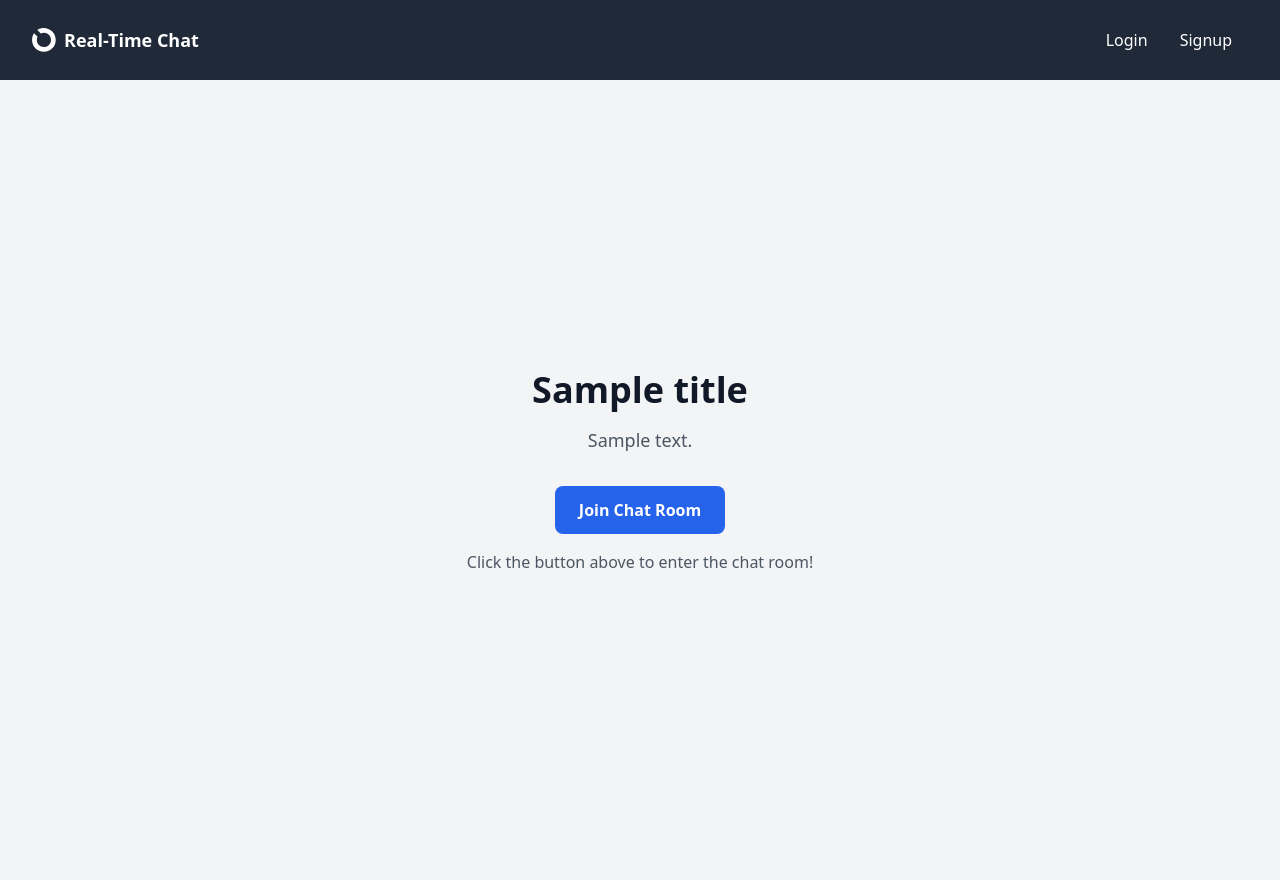
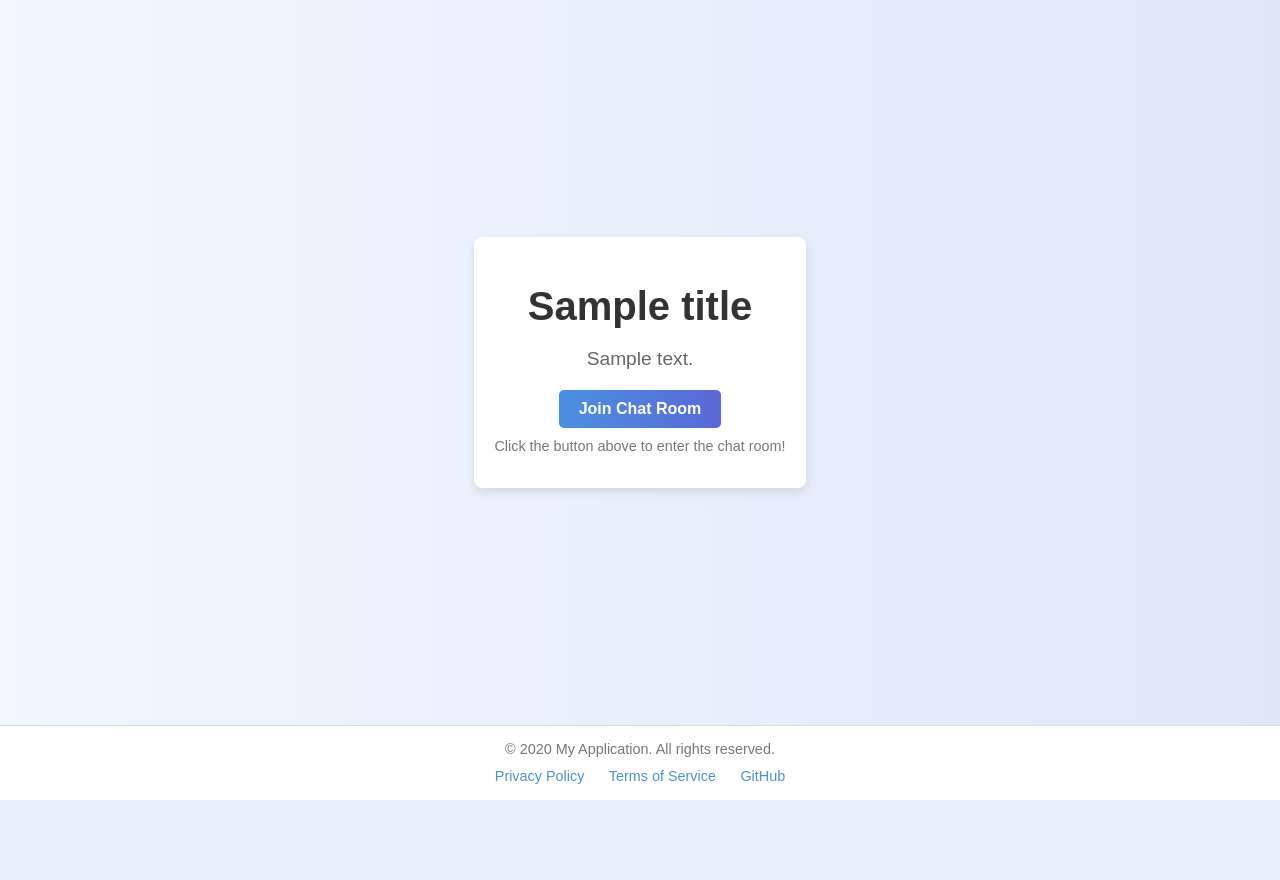
Before and after one commit to wawerks/DjangoProject, a Django app: template DjangoProject-App1/a_rtchat/templates/a_rtchat/index.html in a window 1280 px wide. After the commit the page ends 800 px from the top, so only its background shows below. Run offline with Django 5.2, Linux system fonts and the light colour scheme; the template is opened without the code that fills it: most values are stand-ins (such as "Sample title", 1, 10 or a date in 2020); parts of the project's set-up code (start-up, migrations or seed data) failed here and were passed over; some libraries are stand-ins or nearby versions.

Commit message:
added footer

```diff
--- a/DjangoProject-App1/a_core/settings.py
+++ b/DjangoProject-App1/a_core/settings.py
@@ -107,7 +107,7 @@ CHANNEL_LAYERS = {
 DATABASES = {
     'default': {
         'ENGINE': 'django.db.backends.sqlite3',
-        'NAME': Path('c:/Users/Rhowin/Desktop/120 Project/DjangoProject-App2/ab_core/db.sqlite3'),
+        'NAME': Path('C:/Users/Louis/OneDrive/Desktop/IT120/DjangoProject/DjangoProject-App2/ab_core/db.sqlite3'),
     }
 }
 
--- a/DjangoProject-App1/a_rtchat/templates/a_rtchat/index.html
+++ b/DjangoProject-App1/a_rtchat/templates/a_rtchat/index.html
@@ -1,18 +1,147 @@
-{% extends 'layouts/blank.html' %}
+<!DOCTYPE html>
+<html lang="en">
+<head>
+    <meta charset="UTF-8">
+    <meta name="viewport" content="width=device-width, initial-scale=1.0">
+    <title>{{ title }}</title>
+    <style>
+        /* General Reset */
+        body, html {
+            margin: 0;
+            padding: 0;
+            box-sizing: border-box;
+            font-family: Arial, sans-serif;
+            height: 100%;
+        }
 
-{% block content %}
-<div class="min-h-screen bg-gray-100 flex items-center justify-center">
-    <div class="container mx-auto px-4">
-        <div class="max-w-2xl mx-auto text-center">
-            <h1 class="text-4xl font-bold text-gray-900 mb-4">{{ title }}</h1>
-            <p class="mt-4 text-lg text-gray-600">{{ description }}</p>
-            <div class="mt-8">
-                <a href="{% url 'chat' %}" class="inline-block px-6 py-3 bg-blue-600 text-white font-semibold rounded-lg hover:bg-blue-700 transition duration-200">
-                    Join Chat Room
-                </a>
-                <p class="mt-4 text-gray-600">Click the button above to enter the chat room!</p>
+        /* Container Setup */
+        .container {
+            display: flex;
+            flex-direction: column;
+            min-height: 100vh; /* Ensures full page height */
+        }
+
+        /* Main Content */
+        .content {
+            flex-grow: 1; /* Ensures content takes up remaining space */
+            display: flex;
+            justify-content: center;
+            align-items: center;
+            background: linear-gradient(to right, #f0f7ff, #e0e8f8);
+            padding: 20px;
+        }
+
+        /* Card Design */
+        .card {
+            text-align: center;
+            background: white;
+            padding: 20px;
+            border-radius: 8px;
+            box-shadow: 0 4px 10px rgba(0, 0, 0, 0.1);
+            transition: transform 0.3s, box-shadow 0.3s;
+        }
+
+        /* Card Hover Effect */
+        .card:hover {
+            transform: scale(1.05);
+            box-shadow: 0 8px 20px rgba(0, 0, 0, 0.2);
+        }
+
+        /* Title and Description Styling */
+        .title {
+            font-size: 2.5em;
+            font-weight: bold;
+            color: #333;
+            margin-bottom: 10px;
+        }
+
+        .description {
+            font-size: 1.2em;
+            color: #666;
+            margin-bottom: 20px;
+        }
+
+        /* Button and Hint */
+        .actions {
+            margin-top: 20px;
+        }
+
+        .button {
+            display: inline-block;
+            padding: 10px 20px;
+            background: linear-gradient(to right, #4a90e2, #5a68d8);
+            color: white;
+            text-decoration: none;
+            font-weight: bold;
+            border-radius: 5px;
+            transition: background 0.3s, transform 0.2s;
+        }
+
+        .button:hover {
+            background: linear-gradient(to right, #357ac9, #4b4ed8);
+            transform: translateY(-3px);
+        }
+
+        .hint {
+            margin-top: 10px;
+            color: #777;
+            font-size: 0.9em;
+        }
+
+        /* Footer Section */
+        .footer {
+            background: white;
+            padding: 15px 20px;
+            text-align: center;
+            border-top: 1px solid #ddd;
+        }
+
+        .footer p {
+            margin: 0;
+            color: #777;
+            font-size: 0.9em;
+        }
+
+        .footer .links {
+            margin-top: 10px;
+        }
+
+        .footer .links a {
+            margin: 0 10px;
+            color: #4a90e2;
+            text-decoration: none;
+            font-size: 0.9em;
+            transition: color 0.3s;
+        }
+
+        .footer .links a:hover {
+            color: #357ac9;
+        }
+    </style>
+</head>
+<body>
+    <div class="container">
+        <!-- Main Content -->
+        <div class="content">
+            <div class="card">
+                <h1 class="title">{{ title }}</h1>
+                <p class="description">{{ description }}</p>
+                <div class="actions">
+                    <a href="{% url 'chat' %}" class="button">Join Chat Room</a>
+                    <p class="hint">Click the button above to enter the chat room!</p>
+                </div>
             </div>
         </div>
+
+        <!-- Footer -->
+        <footer class="footer">
+            <p>&copy; {{ current_year }} My Application. All rights reserved.</p>
+            <div class="links">
+                <a href="#">Privacy Policy</a>
+                <a href="#">Terms of Service</a>
+                <a href="https://github.com/wawerks/DjangoProject.git" target="_blank">GitHub</a>
+            </div>
+        </footer>
     </div>
-</div>
-{% endblock %}
+</body>
+</html>
```
